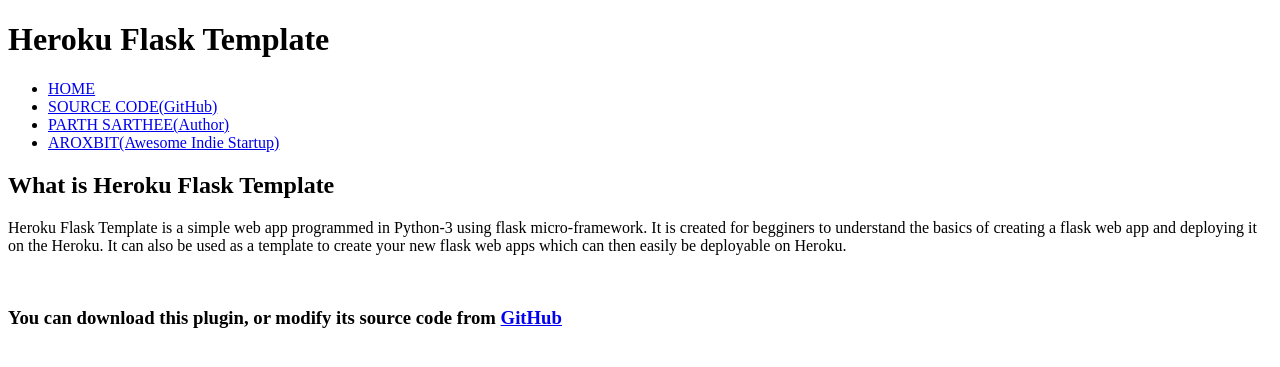
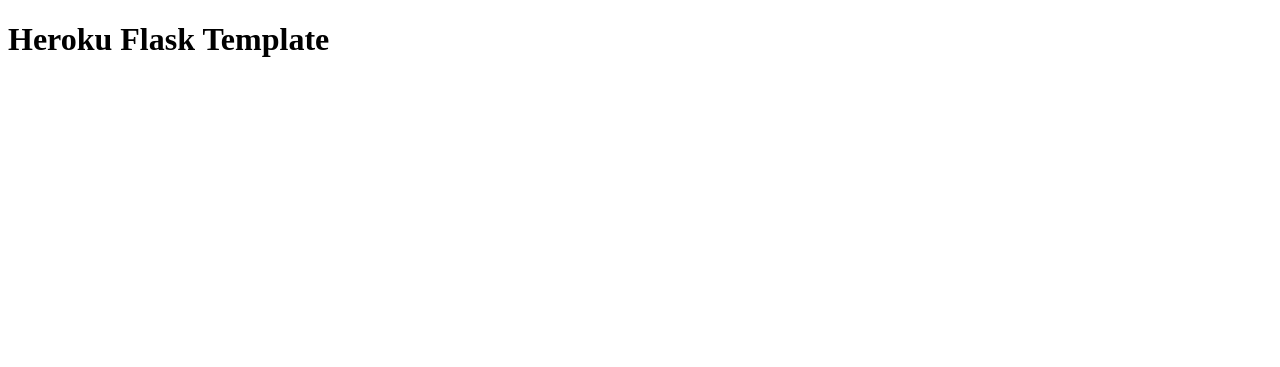
Before and after one commit to AnishN/bugaboo, a Flask app: page / in a window 1280 px wide. Shown: the top 367 px of the page. Run offline with Flask 2, Linux system fonts and the light colour scheme.

Commit message:
Cleaned up template

```diff
--- a/templates/index.html
+++ b/templates/index.html
@@ -8,18 +8,5 @@
     </head>
     <body>
         <h1 id="tittle">Heroku Flask Template</h1>
-        <nav>
-            <ul>
-                <li><a href="index.html">HOME</a></li>
-                <li><a href="https://github.com/vetronus/heroku-flask-template">SOURCE CODE(GitHub)</a></li>
-                <li><a href="http://parthsarthee.com/">PARTH SARTHEE(Author)</a></li>
-                <li><a href="http://aroxbit.com">AROXBIT(Awesome Indie Startup)</a></li>
-            </ul>
-        </nav>
-        <h2>What is Heroku Flask Template</h2>
-        <p>
-            Heroku Flask Template is a simple web app programmed in Python-3 using flask micro-framework. It is created for begginers to understand the basics of creating a flask web app and deploying it on the Heroku. It can also be used as a template to create your new flask web apps which can then easily be deployable on Heroku.
-        </p><br>
-        <h3>You can download this plugin, or modify its source code from <a href="https://github.com/vetronus/heroku-flask-template">GitHub</a></h3>
     </body>
 </html>
```
Also changed, not shown: app.py (+2 -7 lines), README.md (deleted), 1 other file.
